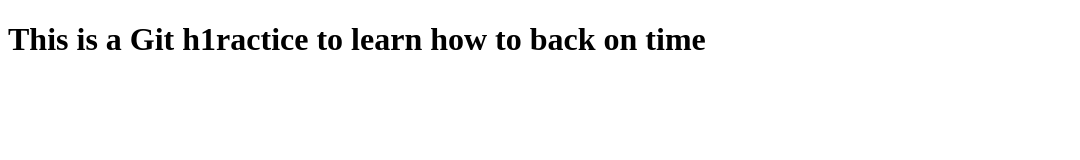
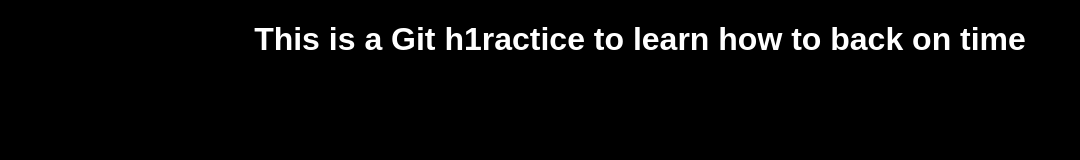
Before and after one commit to carloseur24/WebDevelopment, a plain HTML site: page gitPractice/blogpost.html in a window 1280 px wide. Shown: the whole page, without its empty margins (0-1080 px from the left). Drawn offline with Linux system fonts and the light colour scheme.

Commit message:
adding files and folders 1

```diff
--- a/gitPractice/blogpost.html
+++ b/gitPractice/blogpost.html
@@ -4,6 +4,7 @@
     <meta charset="UTF-8">
     <meta http-equiv="X-UA-Compatible" content="IE=edge">
     <meta name="viewport" content="width=device-width, initial-scale=1.0">
+    <link rel="stylesheet" href="./css/style.css">
     <title>Git for Pros</title>
 </head>
 <body>
--- /dev/null
+++ b/gitPractice/css/style.css
@@ -0,0 +1,6 @@
+body{
+    text-align: center;
+    color: white;
+    background: black;
+    font-family: Arial, Helvetica, sans-serif;
+}
```
